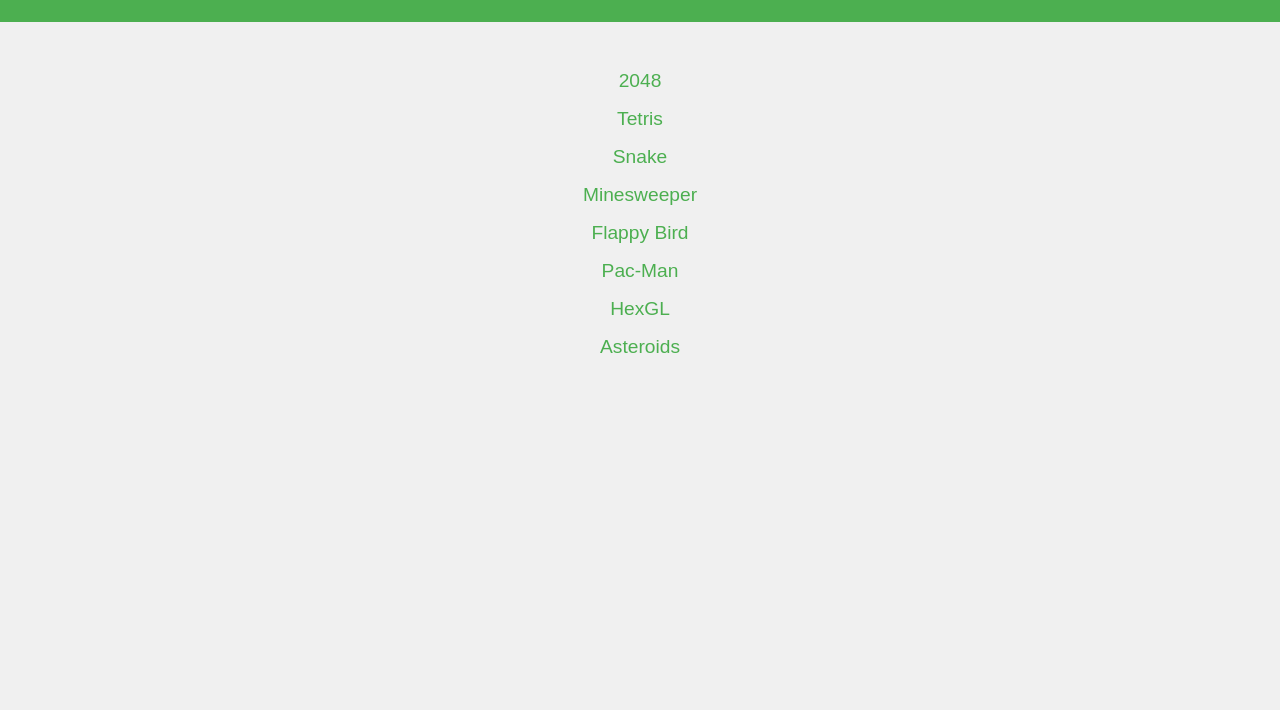
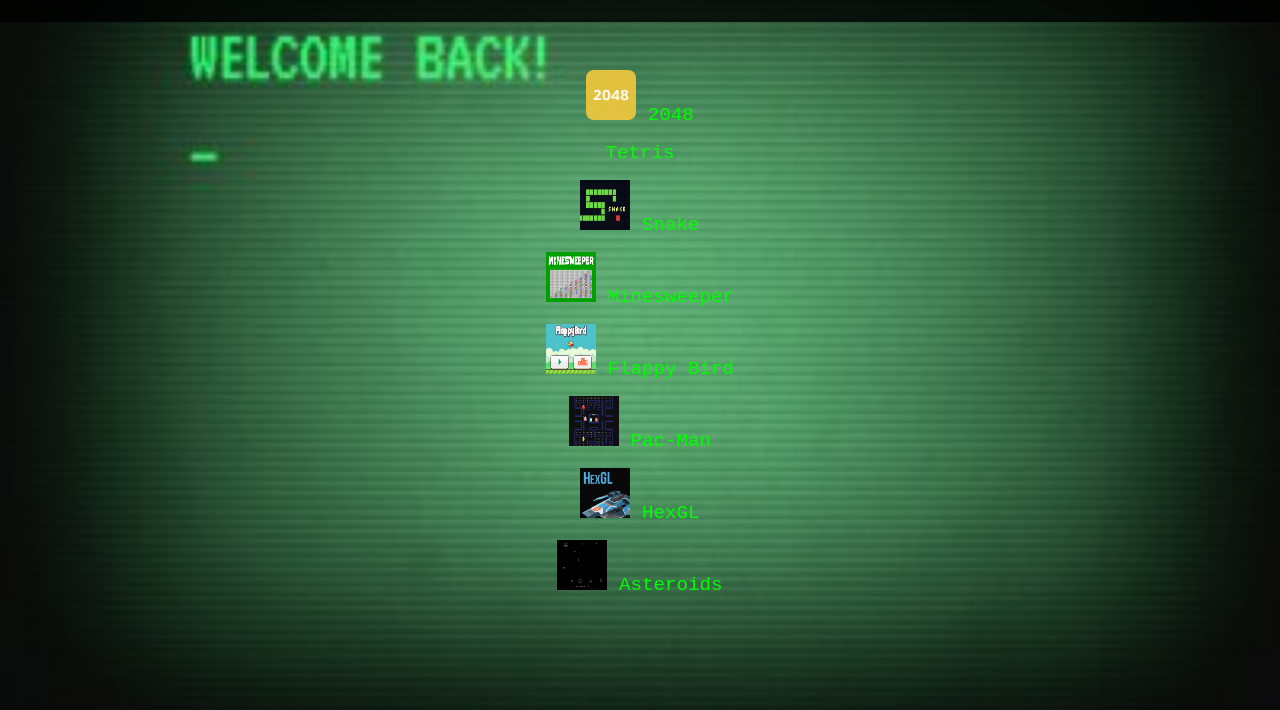
Before and after one commit to TMHSDigital/TM.DigiGames.com, a plain HTML site: page index.html in a window 1280 px wide. Shown: the part 90-800 px from the top of the page. Drawn offline with Linux system fonts and the light colour scheme.

Commit message:
chore: Update game pages and assets
This commit updates the game pages and assets. It changes the font family to 'Courier New' and the background color to black. It also updates the header background color to a semi-transparent black and the link color to green. Additionally, it adds background images to the main page and game pages. Finally, it adds new game pages for Asteroids, Pac-Man, and Snake, along with their respective images.

Note: Please remove this note before committing.

```diff
--- a/css/styles.css
+++ b/css/styles.css
@@ -1,15 +1,18 @@
 body {
-    font-family: Arial, sans-serif;
-    background-color: #f0f0f0;
+    font-family: 'Courier New', Courier, monospace;
+    background-color: #000;
+    color: #00FF00;
     margin: 0;
     padding: 0;
     text-align: center;
+    background: url('../assets/welcome-back-message-on-green-old-terminal-screen-400-108368128.jpg') no-repeat center center fixed;
+    background-size: cover;
 }
 
 header {
-    background-color: #4CAF50;
+    background-color: rgba(0, 0, 0, 0.8);
     padding: 1rem;
-    color: white;
+    color: #00FF00;
 }
 
 main {
@@ -27,10 +30,10 @@
 
 a {
     text-decoration: none;
-    color: #4CAF50;
+    color: #00FF00;
     font-size: 1.2rem;
 }
 
 a:hover {
-    color: #45a049;
+    color: #00CC00;
 }
--- a/index.html
+++ b/index.html
@@ -12,14 +12,28 @@
     </header>
     <main>
         <ul>
-            <li><a href="games/2048/index.html">2048</a></li>
+            <li><a href="games/2048/index.html">
+                <img src="assets/2048.png" alt="2048" style="width:50px; height:50px;"> 2048
+            </a></li>
             <li><a href="games/tetris/index.html">Tetris</a></li>
-            <li><a href="games/snake/index.html">Snake</a></li>
-            <li><a href="games/minesweeper/index.html">Minesweeper</a></li>
-            <li><a href="games/flappybird/index.html">Flappy Bird</a></li>
-            <li><a href="games/pacman/index.html">Pac-Man</a></li>
-            <li><a href="games/hexgl/index.html">HexGL</a></li>
-            <li><a href="games/asteroids/index.html">Asteroids</a></li>
+            <li><a href="games/snake/index.html">
+                <img src="assets/snake.jpg" alt="Snake" style="width:50px; height:50px;"> Snake
+            </a></li>
+            <li><a href="games/minesweeper/index.html">
+                <img src="assets/minesweeper.png" alt="Minesweeper" style="width:50px; height:50px;"> Minesweeper
+            </a></li>
+            <li><a href="games/flappybird/index.html">
+                <img src="assets/flappybird.jpg" alt="Flappy Bird" style="width:50px; height:50px;"> Flappy Bird
+            </a></li>
+            <li><a href="games/pacman/index.html">
+                <img src="assets/pacman.jpg" alt="Pac-Man" style="width:50px; height:50px;"> Pac-Man
+            </a></li>
+            <li><a href="games/hexgl/index.html">
+                <img src="assets/hexgl.png" alt="HexGL" style="width:50px; height:50px;"> HexGL
+            </a></li>
+            <li><a href="games/asteroids/index.html">
+                <img src="assets/asteroid-game.png" alt="Asteroids" style="width:50px; height:50px;"> Asteroids
+            </a></li>
         </ul>
     </main>
     <script src="js/script.js"></script>
```
Also changed, not shown: games/asteroids/index.html (added, +14 -0 lines), games/pacman/index.html (added, +13 -0 lines), games/snake/index.html (added, +13 -0 lines), assets/2048.png (added), assets/Asteroids-game-ad.jpg (added), assets/asteroid-game.png (added), assets/flappybird.jpg (added), assets/flappybird2.jpg (added), assets/hexgl.png (added), assets/hexgl2.png (added), assets/minesweeper.png (added), assets/pacman.jpg (added), assets/snake.jpg (added), assets/welcome-back-message-on-green-old-terminal-screen-400-108368128.jpg (added).
